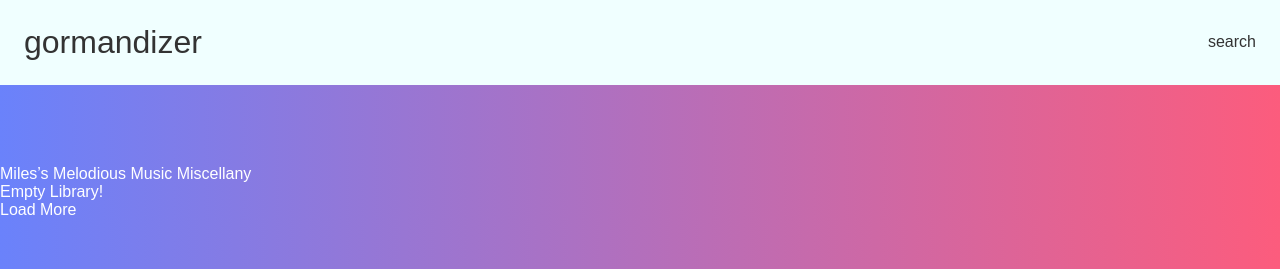
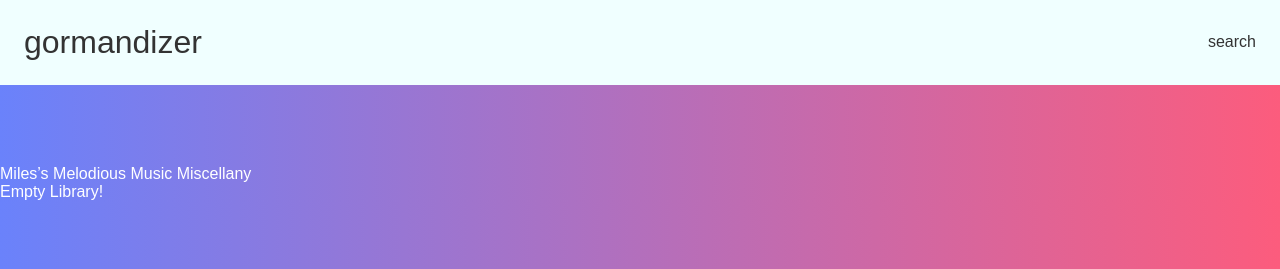
Before and after one commit to nick-barth/shipwell, a React app: page / in a window 1280 px wide. Shown: the top 269 px of the page. Built offline with nearby package versions, Linux system fonts and the light colour scheme.

Commit message:
redoing the search

```diff
--- a/src/components/card/index.tsx
+++ b/src/components/card/index.tsx
@@ -13,13 +13,14 @@ import './style.css';
 
 type Props = {
 	data: ILibrary,
-	library: ILibrary[],
+	library?: ILibrary[],
 	addToLibrary(object:any): void
 };
 
 const Card = (props:Props) => {
 	const { data, addToLibrary, library } = props;
-	const isAddDisabled = !library.find((i:any) => i.id === data.id);
+	const isAddDisabled = library && !library.find((i:any) => i.id === data.id);
+	const dateString = new Date(data.releaseDate).toLocaleDateString();
 
 	return (
 		<div className="card">
@@ -32,7 +33,7 @@ const Card = (props:Props) => {
 					Album: {data.collectionName}
 				</div>
 				<div className="card__title">
-					Released: {data.releaseDate}
+					Released: {dateString}
 				</div>
 			</div>
 			<div className="card__add">
--- a/src/components/library/index.tsx
+++ b/src/components/library/index.tsx
@@ -37,12 +37,17 @@ export default class Library extends React.Component<IProps, IState> {
 				</div>
 				<div className="library__library">
 					{library.length > 0 ? (
-						library.slice(0, pagination).map((item:ILibrary) => <Card key={item.photo} data={item} />)
+						library.slice(0, pagination).map((item:ILibrary) =>
+						<div key={item.photo} className="library__card">
+							<Card data={item} />
+						</div>)
 					) : 'Empty Library!'}
 				</div>
-				<div className="library__loadmore" onClick={() => this.setState({pagination: pagination + 3})}>
-					Load More
-				</div>
+				{library.length > pagination ? (
+					<div className="library__loadmore" onClick={() => this.setState({pagination: pagination + 3})}>
+						Load More
+					</div>
+				): null}
             </div>
 		);
 	}
--- a/src/components/nav/index.tsx
+++ b/src/components/nav/index.tsx
@@ -37,6 +37,7 @@ export default class Nav extends React.Component<{}, IState> {
 	public searchMusic (searchString:string) {
 		if (searchString === '') {
 			this.setState({ isSearching:false, results:[], noResults: false})
+			return;
 		}
 		const formattedString = searchString.replace(/ /g, '+');
 		const url = 'https://itunes.apple.com/search?entity=musicArtist&entity=album&';
@@ -49,7 +50,6 @@ export default class Nav extends React.Component<{}, IState> {
 				return;
 			}
 			const formattedData = data.results.map((item:any) => {
-				console.log(item);
 				const { collectionName, artistName, releaseDate, collectionId } = item;
 				return {
 					collectionName,
--- a/src/store/library/reducer.tsx
+++ b/src/store/library/reducer.tsx
@@ -19,9 +19,9 @@ export default combineReducers<LibraryState, LibraryAction>({
 	library: (state:any = [], action:any) => {
 		switch (action.type) {
 			case 'ADD_TO_LIBRARY':
-				const newState = state.concat([], {
+				const newState = [{
 					...action.payload
-				});
+				}].concat([], state);
 				return newState;
 			default:
 				return state;
```
